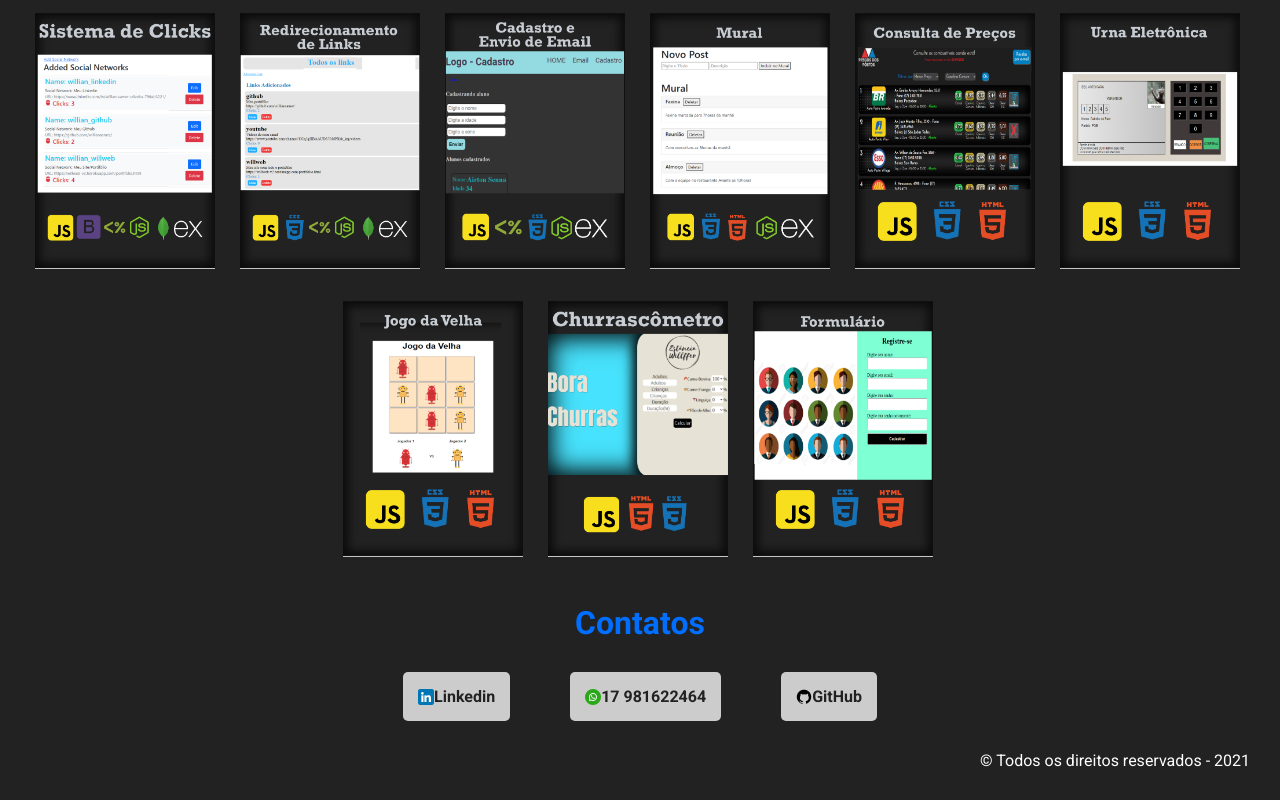
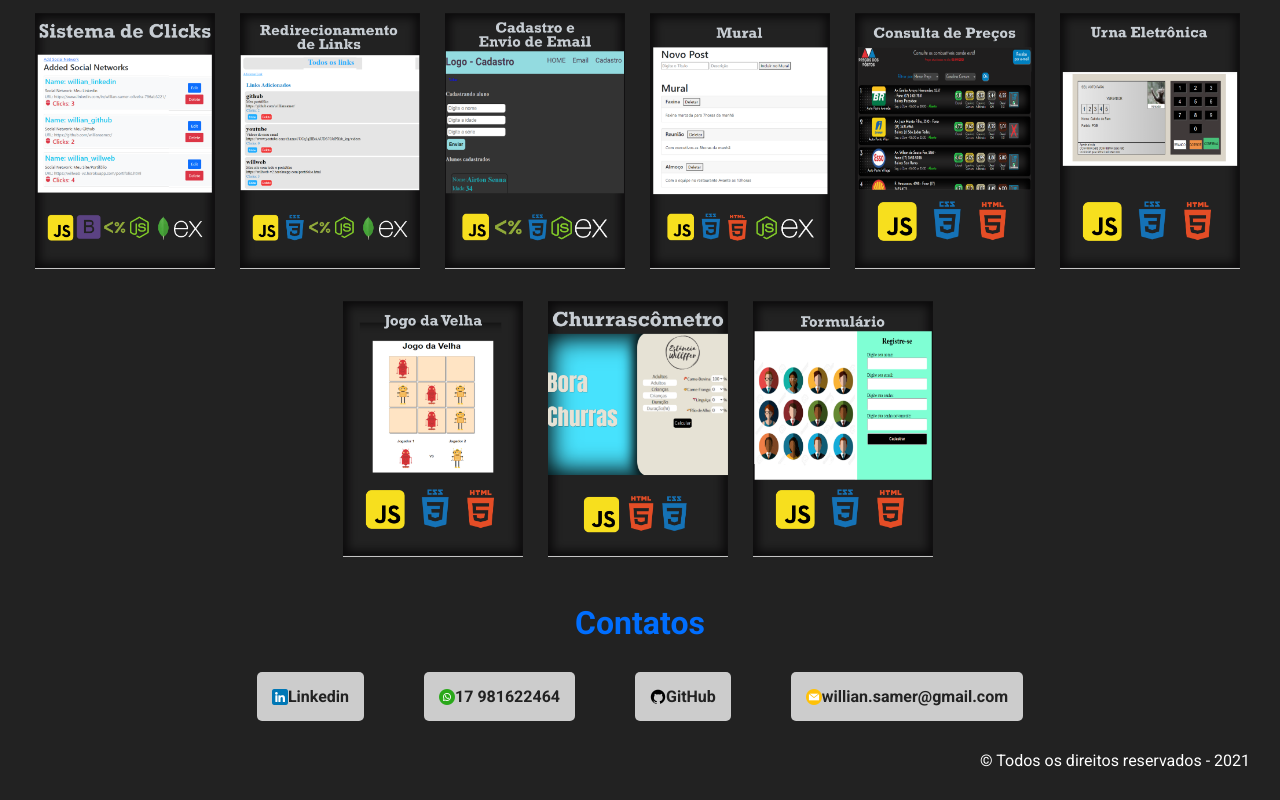
Before and after one commit to williansamer/portfolio-v3, a React (Create React App) app: page / in a window 1280 px wide. Shown: the part 1266-2066 px from the top of the page. Built offline with nearby package versions, Linux system fonts and the light colour scheme.

Commit message:
added email

```diff
--- a/src/App.js
+++ b/src/App.js
@@ -39,8 +39,16 @@ function App() {
             rel="noreferrer"
             href="https://github.com/williansamer"
           >
-            <img src="./images/icons/github.png" alt="linkedin" />
+            <img src="./images/icons/github.png" alt="github" />
             GitHub
+          </a>
+          <a
+            target="_blank"
+            rel="noreferrer"
+            href="mailto:willian.samer@gmail.com"
+          >
+            <img src="./images/icons/email.png" alt="email" />
+            willian.samer@gmail.com
           </a>
         </div>
         <div className="footer--direitos">
```
Also changed, not shown: public/images/icons/email.png (added).
